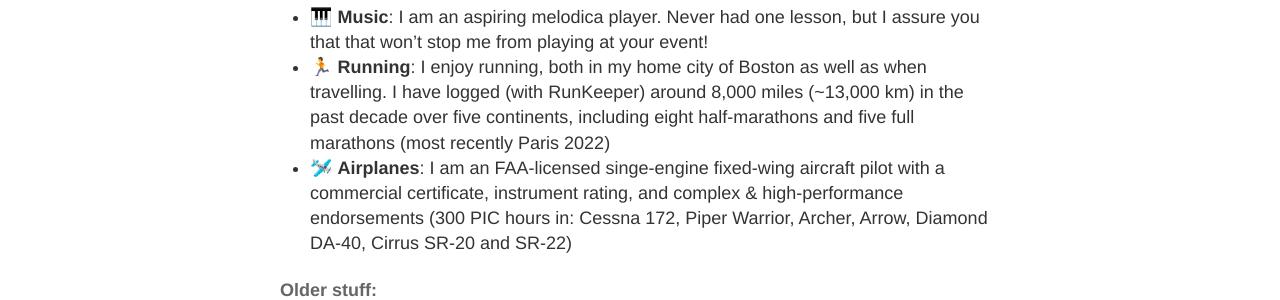
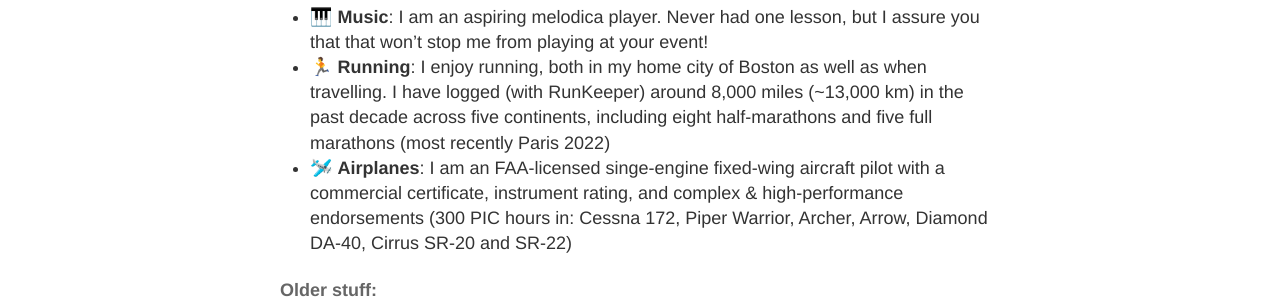
Before and after one commit to marcprux/marcprux.github.io, a Jekyll site: the page built from index.md, in a window 1280 px wide. Shown: the part 1034-1334 px from the top of the page. Built offline with Jekyll 4.4.1, drawn with Linux system fonts in a browser that asks for light colours.

Commit message:
chore: checkpoint

```diff
--- a/index.md
+++ b/index.md
@@ -25,10 +25,10 @@
 #### Hobbies:
 
 * 🎹 **Music**: I am an aspiring melodica player. Never had one lesson, but I assure you that that won't stop me from playing at your event! <!-- and ruining it -->
-* 🏃 **Running**: I enjoy running, both in my home city of Boston as well as when travelling. I have logged (with RunKeeper) around 8,000 miles (~13,000 km) in the past decade over five continents, including eight half-marathons and five full marathons (most recently Paris 2022) <!-- This signals that I am healthy. -->
+* 🏃 **Running**: I enjoy running, both in my home city of Boston as well as when travelling. I have logged (with RunKeeper) around 8,000 miles (~13,000 km) in the past decade across five continents, including eight half-marathons and five full marathons (most recently Paris 2022) <!-- This signals that I am healthy. -->
 * 🛩️ **Airplanes**: I am an FAA-licensed singe-engine fixed-wing aircraft pilot with a commercial certificate, instrument rating, and complex & high-performance endorsements (300 PIC hours in: Cessna 172, Piper Warrior, Archer, Arrow, Diamond DA-40, Cirrus SR-20 and SR-22) <!-- Trustworthiness and attention to detail! -->
 
 #### Older stuff:
 
 * ✍️ I have only ever posted but a single tweet, back in 2008. [Follow me](https://twitter.com/marcprux) and I pledge that I will compose another one once I hit 25k followers. <!-- Last time I checked, I had 46 followers. -->
-* 📖 Also back in 2008, I developed [Stanza](https://en.wikipedia.org/wiki/Lexcycle), the first iPhone ebook reader on the App Store. <!-- I'll tell that story someday. -->
+* 📖 Also back in 2008, I developed [Stanza](https://web.archive.org/web/20111206101048/http://www.lexcycle.com/), the first iPhone ebook reader on the App Store. <!-- I'll tell that story someday. -->
```
